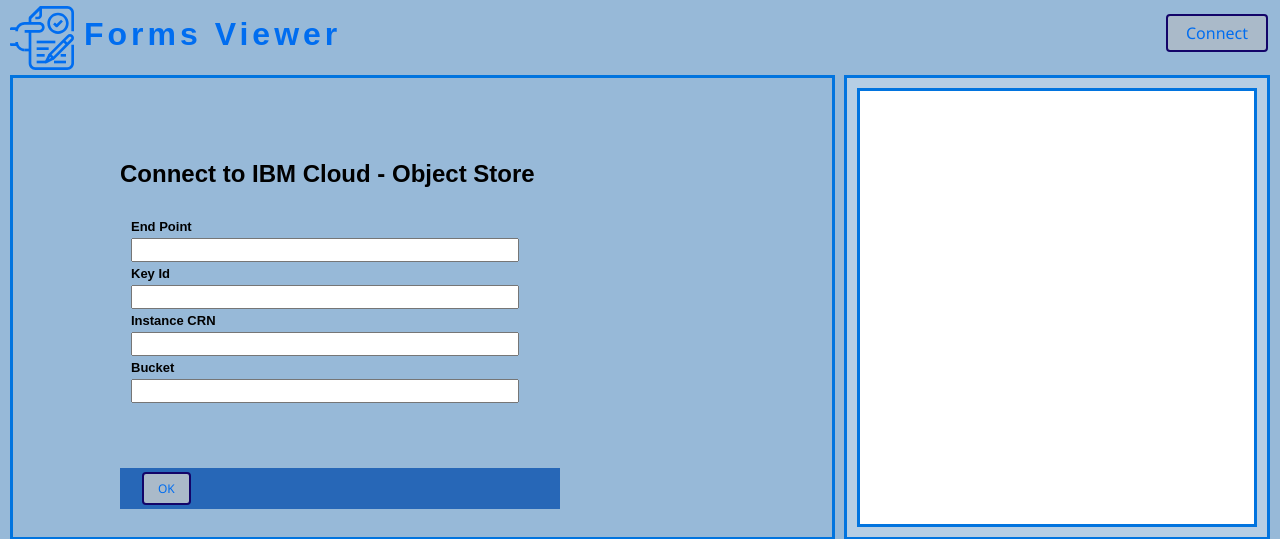
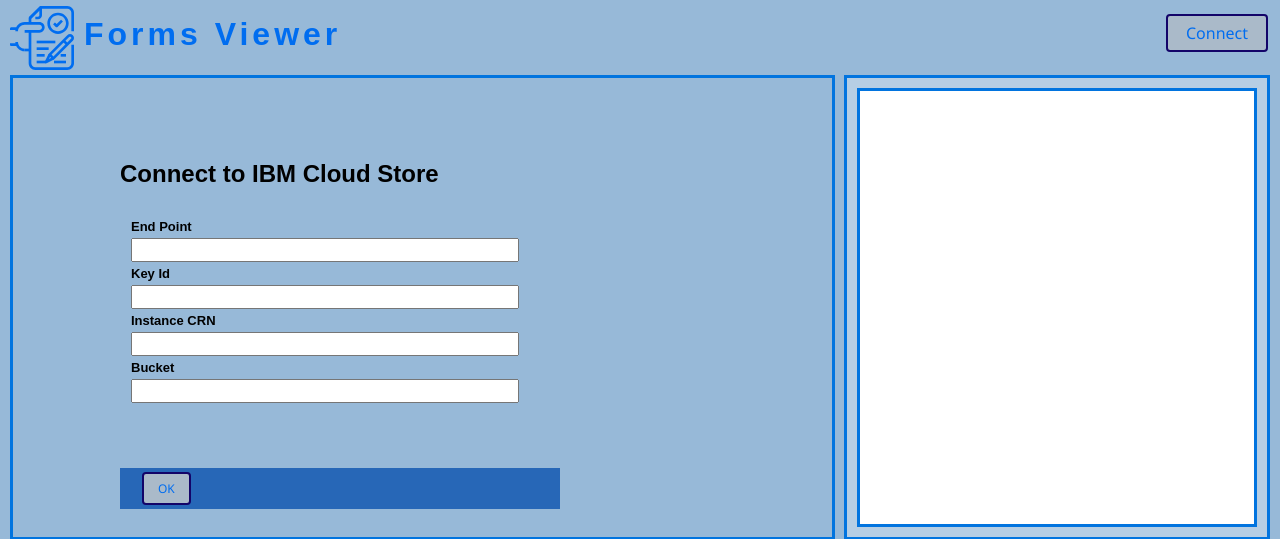
Before and after one commit to neilsextra/pdf-manager, a Python web app: template templates/main.html in a window 1280 px wide. Shown: the top 539 px of the page. Run offline with Jinja, Linux system fonts and the light colour scheme; the template is opened without the code that fills it, so the values that code supplies are empty; some libraries are stand-ins or nearby versions.

Commit message:
Updated UI

```diff
--- a/templates/main.html
+++ b/templates/main.html
@@ -39,11 +39,8 @@
                 <div style="position:absolute; top:16px; left:84px; font-weight:bold; font-size: 32px; letter-spacing: 4px; color:#006DF0;">
                     <label>Forms Viewer</label>
                 </div>
-                <div id="fileNameLabel" style="position: absolute; top:15px; left:160px; font-size:18px; width:550px; height:24px; text-align:right; padding:10px; color: #006DF0;">
+                <div id="fileNameLabel" style="position: absolute; top:15px; left:90px; font-size:18px; width:550px; height:24px; text-align:right; padding:10px; color: #006DF0;">
                     <label id="fileName"></label>
-                </div>
-                <div id="modelIDLabel" style="position: absolute; top:15px; right:230px; font-size:18px; width:450px; height:24px; text-align:right; padding:10px; color: #006DF0;">
-                    <label id="modelID"></label>
                 </div>
                 <div id="connectButton" class="action-btn" style="position: absolute; top:10px; right:10px; width:70px;">
                     <a id="connect" href="" style="color: #006DF0; font-size: 16px; text-decoration: none">Connect</a>
@@ -89,7 +86,7 @@
                 <div class="modal-content" style="margin-top:40px; width:440px;">
                     <div class="modal-header">
                         <span id="close-connect" class="close" style="display:none;" onclick="close_panel( '#cloud-connect')">&times;</span>
-                        <h2 id="dialog_title">Connect to IBM Cloud - Object Store</h2>
+                        <h2 id="dialog_title">Connect to IBM Cloud Store</h2>
                     </div>
                     <div class="modal-body" id="text" style="height:240px;">
                         <table style="font-size: small; padding:8px;">
```
